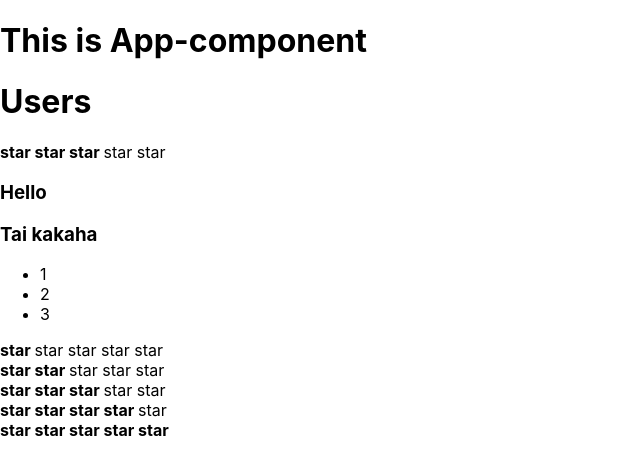
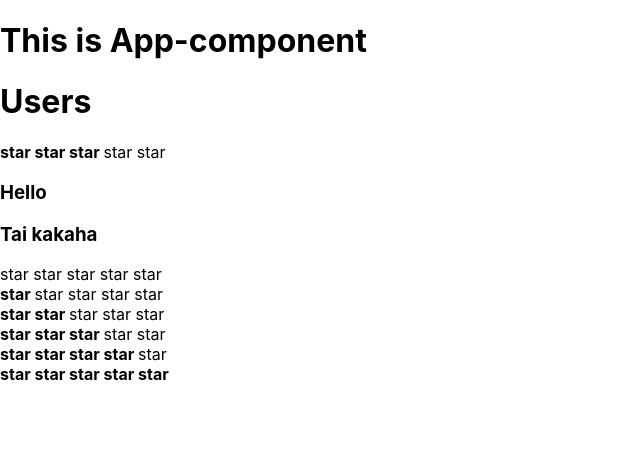
Before and after one commit to AnnAntonova2310/inc-kak-podrobno, a React (Create React App) app: page / in a window 1280 px wide. Shown: the top 474 px of the page, without its empty margins (0-640 px from the left). Built offline with nearby package versions, Linux system fonts and the light colour scheme.

Commit message:
Rendering

```diff
--- a/src/App.tsx
+++ b/src/App.tsx
@@ -9,7 +9,8 @@ function App() {
             <PageTitle title={'Users'}/>
             <Rating value={3}/>
             <Accordion title={'Hello'} collapsed = {true}/>
-            <Accordion title={'Tai kakaha'} collapsed = {false}/>
+            <Accordion title={'Tai kakaha'} collapsed = {true}/>
+            <Rating value={0}/>
             <Rating value={1}/>
             <Rating value={2}/>
             <Rating value={3}/>
--- a/src/Components/Accordion/Accordion.tsx
+++ b/src/Components/Accordion/Accordion.tsx
@@ -6,14 +6,9 @@ type AccordionPropsType = {
 }
 
 function Accordion(props: AccordionPropsType) {
-    if (props.collapsed === true) {
         return <div>
-            <AccordionTitle title={props.title}/>
-        </div>
-    }
-    return <div>
         <AccordionTitle title={props.title}/>
-        <AccordionBody/>
+        {!props.collapsed  && <AccordionBody />}
     </div>
 }
 
--- a/src/Components/Rating/Rating.tsx
+++ b/src/Components/Rating/Rating.tsx
@@ -3,66 +3,21 @@ import React from "react";
 type RaringPropsType = {
     value: number
 }
+
 export function Rating(props: RaringPropsType) {
-    if (props.value === 1) {
-        return (
-            <div>
-                <Star selected={true}/>
-                <Star selected={false}/>
-                <Star selected={false}/>
-                <Star selected={false}/>
-                <Star selected={false}/>
-            </div>)
-    }
-    if (props.value === 2) {
-        return (
-            <div>
-                <Star selected={true}/>
-                <Star selected={true}/>
-                <Star selected={false}/>
-                <Star selected={false}/>
-                <Star selected={false}/>
-            </div>)
-    }
-    if (props.value === 3) {
-        return (
-            <div>
-                <Star selected={true}/>
-                <Star selected={true}/>
-                <Star selected={true}/>
-                <Star selected={false}/>
-                <Star selected={false}/>
-            </div>)
-    }
-    if (props.value === 4) {
-        return (
-            <div>
-                <Star selected={true}/>
-                <Star selected={true}/>
-                <Star selected={true}/>
-                <Star selected={true}/>
-                <Star selected={false}/>
-            </div>)
-    }
-    if (props.value === 5) {
-        return (
-            <div>
-                <Star selected={true}/>
-                <Star selected={true}/>
-                <Star selected={true}/>
-                <Star selected={true}/>
-                <Star selected={true}/>
-            </div>)
-    }
 
-    return (<div>
-            <Star selected={false}/>
-            <Star selected={true}/>
-            <Star selected={false}/>
-            <Star selected={false}/>
-            <Star selected={false}/>
+    return (
+        <div>
+            <Star selected={props.value > 0}/>
+            <Star selected={props.value > 1}/>
+            <Star selected={props.value > 2}/>
+            <Star selected={props.value > 3}/>
+            <Star selected={props.value > 4}/>
+
+
         </div>
     )
+
 }
 
 type StarPropsType = {
```
